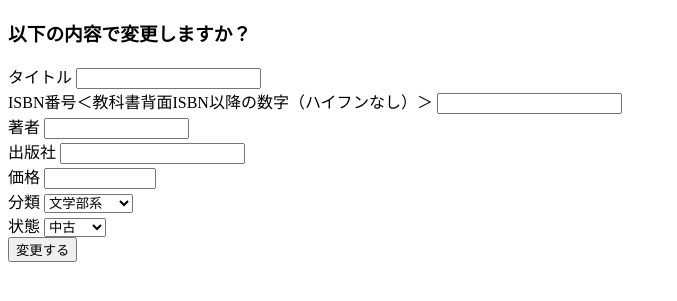
After one commit to ShouyaFUJISAWA01/textbook_buysell, a Flask app: template app/templates/homes/book_confirm.html in a window 1280 px wide. The commit adds this page. Shown: the top 301 px of the page, without its empty margins (0-677 px from the left). Run offline with Flask 2, Linux system fonts and the light colour scheme; the template is opened without the code that fills it, so the values that code supplies are empty.

Commit message:
会員・管理者の教科書変更確認画面の追加

```diff
--- a/app/templates/book_management/book_info_change_admin.html
+++ b/app/templates/book_management/book_info_change_admin.html
@@ -10,7 +10,7 @@
                 {{message}}
             {% endif %}
         {% endfor %}
-        <form action="{{url_for('book_management.book_update', id=book_info.id)}}" method="POST">
+        <form action="{{url_for('book_management.book_confirm_admin', id=book_info.id)}}" method="POST">
             <p>変更する教科書情報を入力してください</p>
             <p>タイトル<input type="text" name="title" value="{{book_info.title}}" maxlength="100" required></p>
             <p>ISBN番号<input type="text" name="isbn"  size="20" value="{{book_info.isbn_no}}" maxlength="13" required>
@@ -43,7 +43,7 @@
             </p>
 
 
-                <input type="submit" value="変更する">
+                <input type="submit" value="確認画面へ">
 
         </form>
     </body>
--- /dev/null
+++ b/app/templates/homes/book_confirm.html
@@ -0,0 +1,61 @@
+<!DOCTYPE html>
+<html lang="ja">
+    <head>
+        <meta charset="UTF-8">
+        <title>教科書売買システム</title>
+    </head>
+    <body>
+        <form action="{{url_for('book_info_change.book_info_change', id=id)}}" method="POST">
+            <h3>以下の内容で変更しますか？</h3>
+            <div>
+                タイトル
+                <input type="text" name="title" value="{{ title }}" maxlength="100" required>
+            </div>
+            <div>
+                ISBN番号＜教科書背面ISBN以降の数字（ハイフンなし）＞
+                <input type="text" name="isbn_no" value="{{ isbn_no }}" maxlength="13" required>
+            </div>
+            <div>
+                著者
+                <input type="text" name="author" size="15" value="{{ author }}" maxlength="50" required>
+            </div>
+            <div>
+                出版社
+                <input type="text" name="publisher" size="20" value="{{ publisher }}" maxlength="50" required>
+            </div>
+            <div>
+                価格
+                <input type="number" name="price" size="10" min="0" max="999999999" value="{{ price }}" required>
+            </div>
+            <div>
+                分類
+                <select size="1" name="category" required>
+                    <!--categoryの値を引き継いでください-->
+                    <option value="文学部系" {{ "selected" if category == "文学部系" }}>文学部系</option>
+                    <option value="教育学部系" {{ "selected" if category =="教育学部系" }}>教育学部系</option>
+                    <option value="法学部系" {{ "selected" if category == "法学部系" }}>法学部系</option>
+                    <option value="社会学部系" {{ "selected" if category == "社会学部系" }}>社会学部系</option>
+                    <option value="経済学部系" {{ "selected" if category == "経済学部系" }}>経済学部系</option>
+                    <option value="理学部系" {{ "selected" if category == "理学部系" }}>理学部系</option>
+                    <option value="医学部系" {{ "selected" if category == "医学部系" }}>医学部系</option>
+                    <option value="歯学部系" {{ "selected" if category == "歯学部系" }}>歯学部系</option>
+                    <option value="薬学部系" {{ "selected" if category == "薬学部系" }}>薬学部系</option>
+                    <option value="工学部系" {{ "selected" if category == "工学部系" }}>工学部系</option>
+                    <option value="農学部系" {{ "selected" if category == "農学部系" }}>農学部系</option>
+                </select>
+            </div>
+            <div>
+                状態
+                <select name="status" required>
+                    <option value="中古" {{ "selected" if status == "中古" }}>中古</option>
+                    <option value="新品" {{ "selected" if status == "新品" }}>新品</option>
+                    <option value="未使用" {{ "selected" if status == "未使用" }}>未使用</option>
+                </select>
+            </div>
+
+            <div>
+                <input type="submit" value="変更する">
+            </div>
+        </form>
+    </body>
+</html>
--- a/app/templates/homes/book_info_change.html
+++ b/app/templates/homes/book_info_change.html
@@ -10,7 +10,7 @@
                 {{message}}
             {% endif %}
         {% endfor %}
-        <form action="{{url_for('book_info_change.book_info_change', id=book_change.id)}}" method="POST">
+        <form action="{{url_for('book_info_change.book_confirm', id=book_change.id)}}" method="POST">
             <h3>変更する教科書を入力してください</h3>
             <div>
                 タイトル
@@ -59,7 +59,7 @@
             </div>
 
             <div>
-                <input type="submit" value="変更">
+                <input type="submit" value="確認画面へ">
             </div>
         </form>
     </body>
```
Also changed, not shown: app/templates/book_management/book_info_change_confirm_admin.html (added, +50 -0 lines), app/views/book_info_change.py (+15 -1 lines), app/views/book_management.py (+18 -1 lines).
